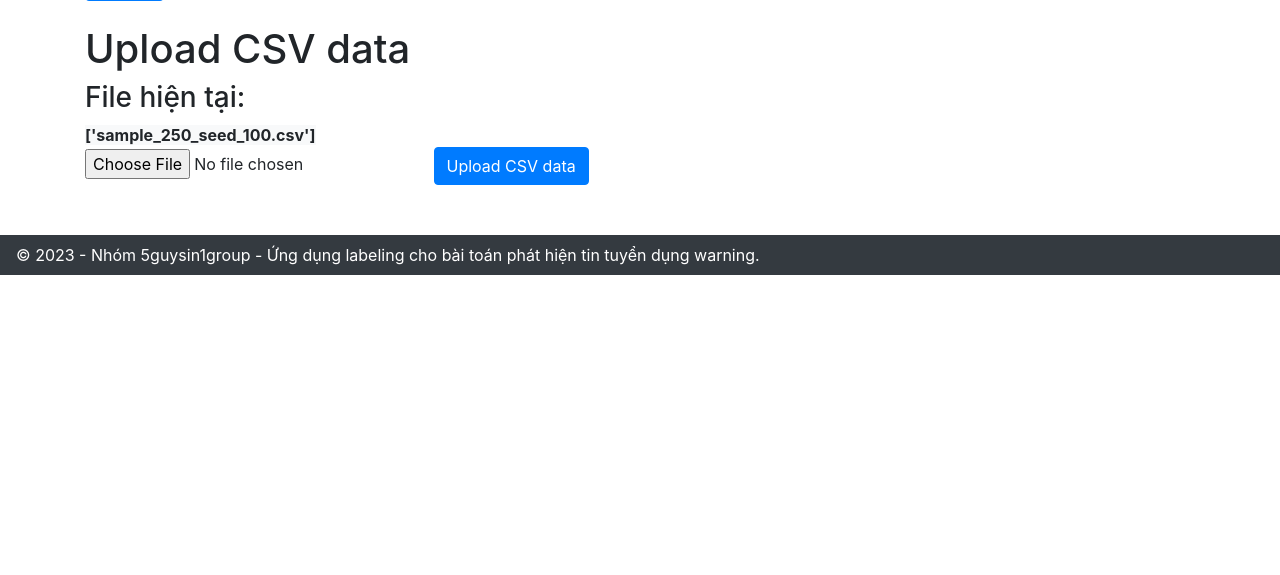
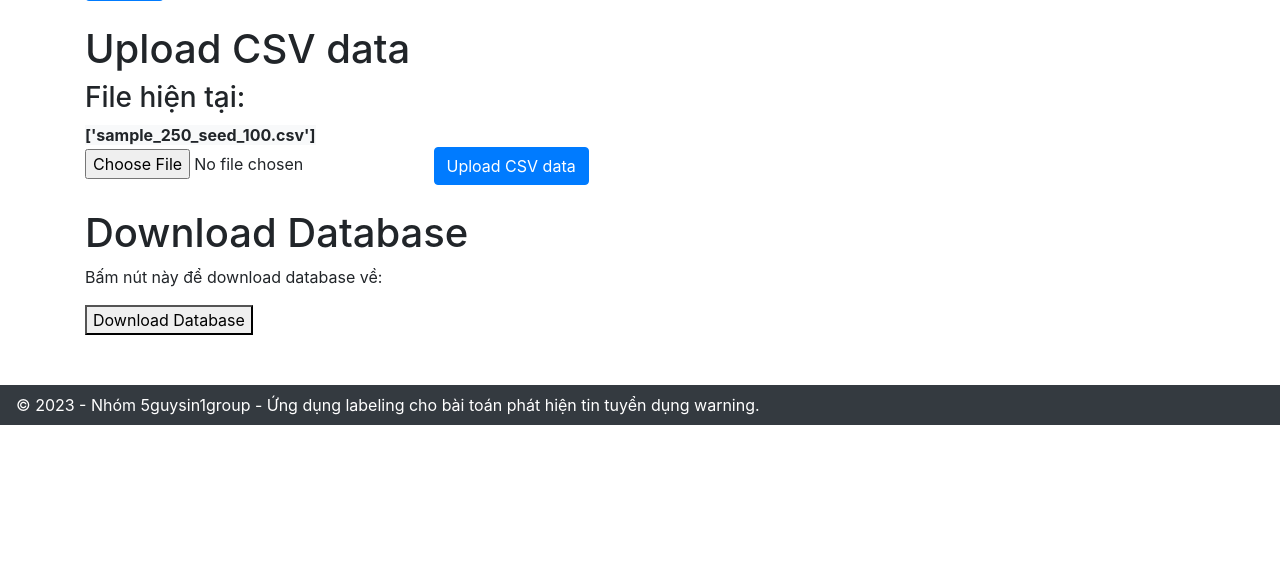
Before and after one commit to quocnguyenx43/vietnamese-orf-data-labeling-project, a Flask app: page /admin/ in a window 1280 px wide. Shown: the part 887-1462 px from the top of the page. Run offline with Flask 3, Linux system fonts and the light colour scheme; a user stored in the database is signed in; some libraries are stand-ins or nearby versions.

Commit message:
add function download .db

```diff
--- a/application/templates/admin.html
+++ b/application/templates/admin.html
@@ -68,4 +68,11 @@
     <button type="submit" class="btn btn-primary">Upload CSV data</button>
 </form>
 
+<br>
+<h1>Download Database</h1>
+<p>Bấm nút này để download database về:</p>
+<a href="{{ url_for('views.download_db') }}" download>
+<button>Download Database</button>
+</a>
+
 {% endblock %}
--- a/application/views.py
+++ b/application/views.py
@@ -1,4 +1,4 @@
-from flask import Blueprint, render_template, request, flash, jsonify, redirect, url_for
+from flask import Blueprint, render_template, request, flash, jsonify, redirect, url_for, send_file
 from flask_login import login_required, current_user
 from .models import User, Annotation, Recruitment
 from . import db
@@ -154,6 +154,19 @@ def view_data():
     )
 
 
+# Download db
+@views.route('/download_db')
+@login_required
+def download_db():
+    # Check if the user is admin or not
+    if not current_user.is_admin:
+        return "Không có quyền truy cập vào trang quản trị admin.", 403
+
+    from . import DB_NAME
+    db_file_path = '..\\instance\\' + DB_NAME
+    return send_file(db_file_path, as_attachment=True, download_name='your_database.db')
+
+
 # Annotate handle
 @views.route('/annotate/', methods=['GET', 'POST'])
 @login_required
```
Also changed, not shown: instance/database.db.
